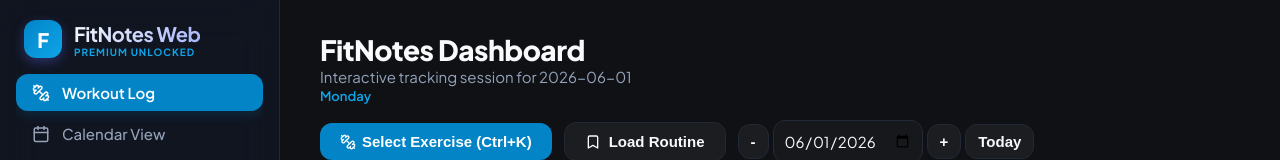
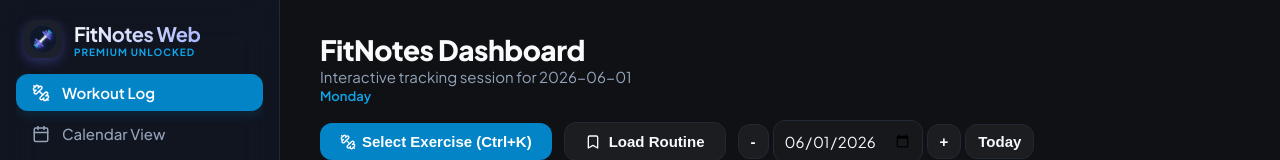
Before and after one commit to biker2000on/fitnotes-web, a React (Vite) app in the folder frontend/: page /#/log in a window 1280 px wide. Shown: the top 160 px of the page. Built offline with nearby package versions, Linux system fonts and the light colour scheme.

Commit message:
feat: replace placeholder sidebar letter with favicon image

```diff
--- a/frontend/src/App.tsx
+++ b/frontend/src/App.tsx
@@ -103,7 +103,12 @@
       {/* 1. Sidebar Panel */}
       <aside className={`sidebar ${sidebarOpen ? 'open' : ''}`}>
         <div className="brand">
-          <div className="brand-logo">F</div>
+          <img
+            src="/favicon.svg"
+            alt="FitNotes Logo"
+            className="brand-logo"
+            style={{ objectFit: 'contain', padding: '4px', background: 'rgba(255, 255, 255, 0.05)' }}
+          />
           <div>
             <div className="brand-name">FitNotes Web</div>
             <div style={{ fontSize: '10px', color: 'var(--accent)', fontWeight: 700, textTransform: 'uppercase', letterSpacing: '1px' }}>Premium Unlocked</div>
```
